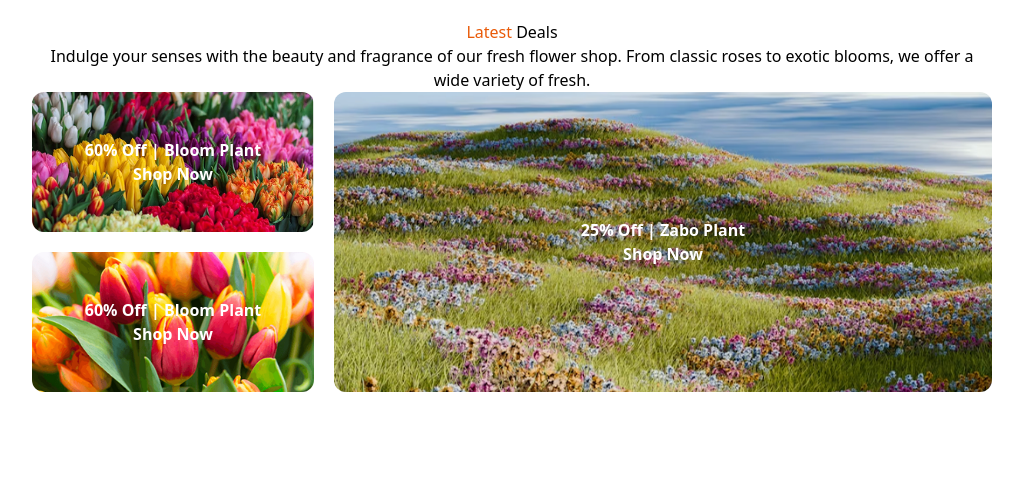
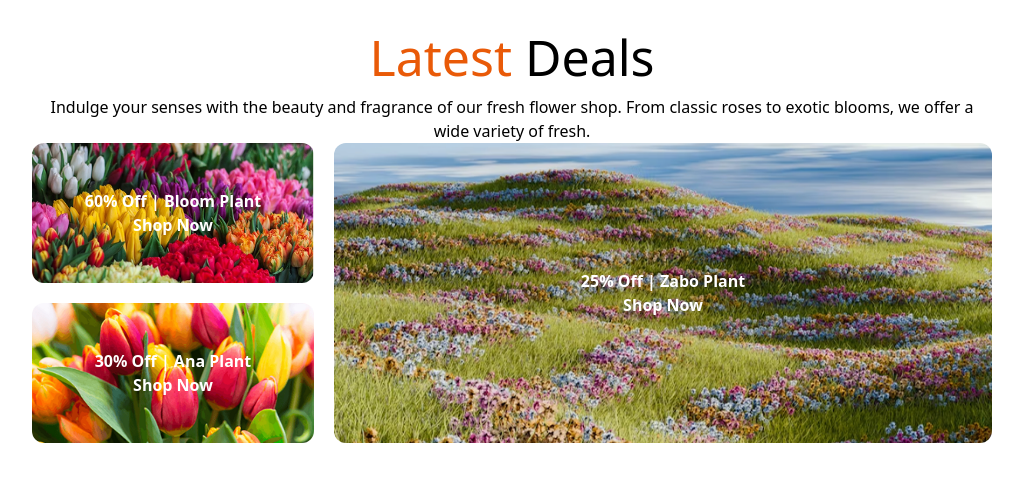
Before and after one commit to BK-Bagchi/responsive-flowers, a plain HTML site: page index.html in a window 1280 px wide. Shown: the whole page, without its empty margins (128-1151 px from the left). Drawn offline with nearby package versions, Linux system fonts and the light colour scheme.

Commit message:
latest deals section added-2

```diff
--- a/index.html
+++ b/index.html
@@ -151,7 +151,7 @@
             <div
               class="child-bg-2 flex flex-col items-center justify-center rounded-xl"
             >
-              <p>60% Off | Bloom Plant</p>
+              <p>30% Off | Ana Plant</p>
               <p>Shop Now</p>
             </div>
           </div>
--- a/style.css
+++ b/style.css
@@ -80,6 +80,9 @@ ul {
   height: 300px;
   gap: 20px;
 }
+.latest-deals main h1 {
+  font-size: 50px;
+}
 .latest-deals main figure p {
   color: white;
   font-weight: 600;
```
